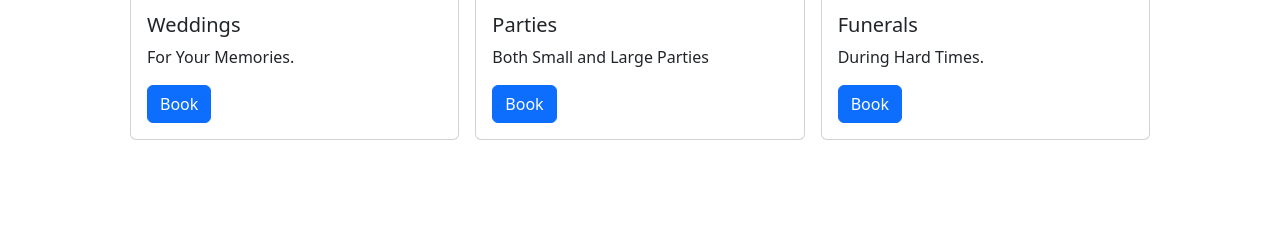
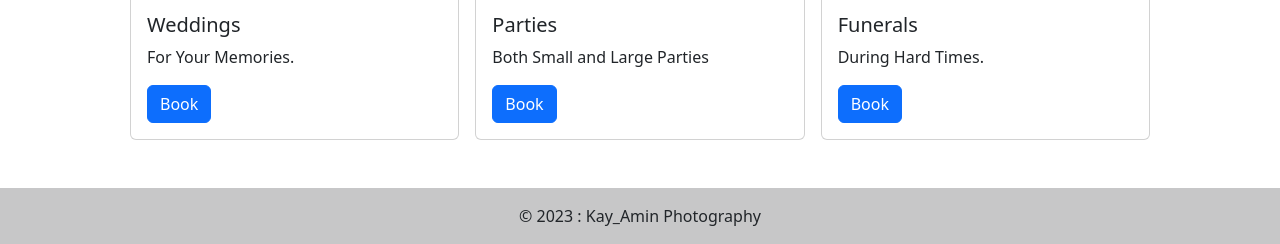
Before and after one commit to kwameasannte42/Photo-site, a plain HTML site: page index.html in a window 1280 px wide. Shown: the part 1219-1463 px from the top of the page. Before the commit the page ends 1407 px from the top, so only its background shows below. Drawn offline with nearby package versions, Linux system fonts and the light colour scheme.

Commit message:
added footer

```diff
--- a/index.html
+++ b/index.html
@@ -3,7 +3,7 @@
   <head>
     <meta charset="utf-8">
     <meta name="viewport" content="width=device-width, initial-scale=1">
-    <title>Bootstrap demo</title>
+    <title>Kay Amin</title>
     <link href="https://cdn.jsdelivr.net/npm/bootstrap@5.3.0-alpha1/dist/css/bootstrap.min.css" rel="stylesheet" integrity="sha384-GLhlTQ8iRABdZLl6O3oVMWSktQOp6b7In1Zl3/Jr59b6EGGoI1aFkw7cmDA6j6gD" crossorigin="anonymous">
   </head>
   <body">
@@ -95,6 +95,17 @@
 
 
 
+    <footer class="bg-light text-center text-lg-start">
+      <!-- Copyright -->
+      <div class="text-center p-3" style="background-color: rgba(0, 0, 0, 0.2);">
+        © 2023 :
+        <a style="text-decoration: none" class="text-dark" href="#">Kay_Amin Photography</a>
+      </div>
+      <!-- Copyright -->
+    </footer>
+
+
+
 
     <script src="https://cdn.jsdelivr.net/npm/bootstrap@5.3.0-alpha1/dist/js/bootstrap.bundle.min.js" integrity="sha384-w76AqPfDkMBDXo30jS1Sgez6pr3x5MlQ1ZAGC+nuZB+EYdgRZgiwxhTBTkF7CXvN" crossorigin="anonymous"></script>
   </body>
```
